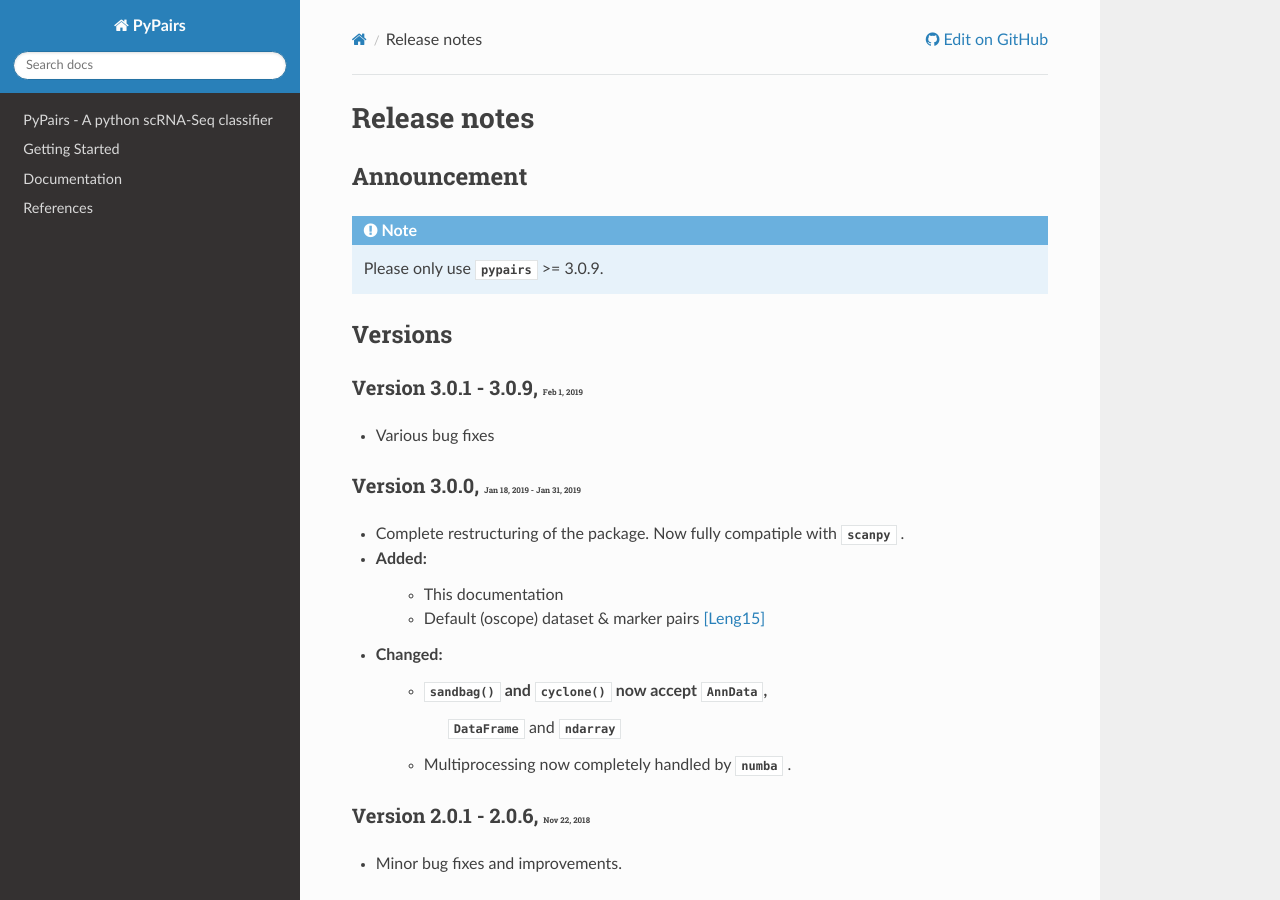
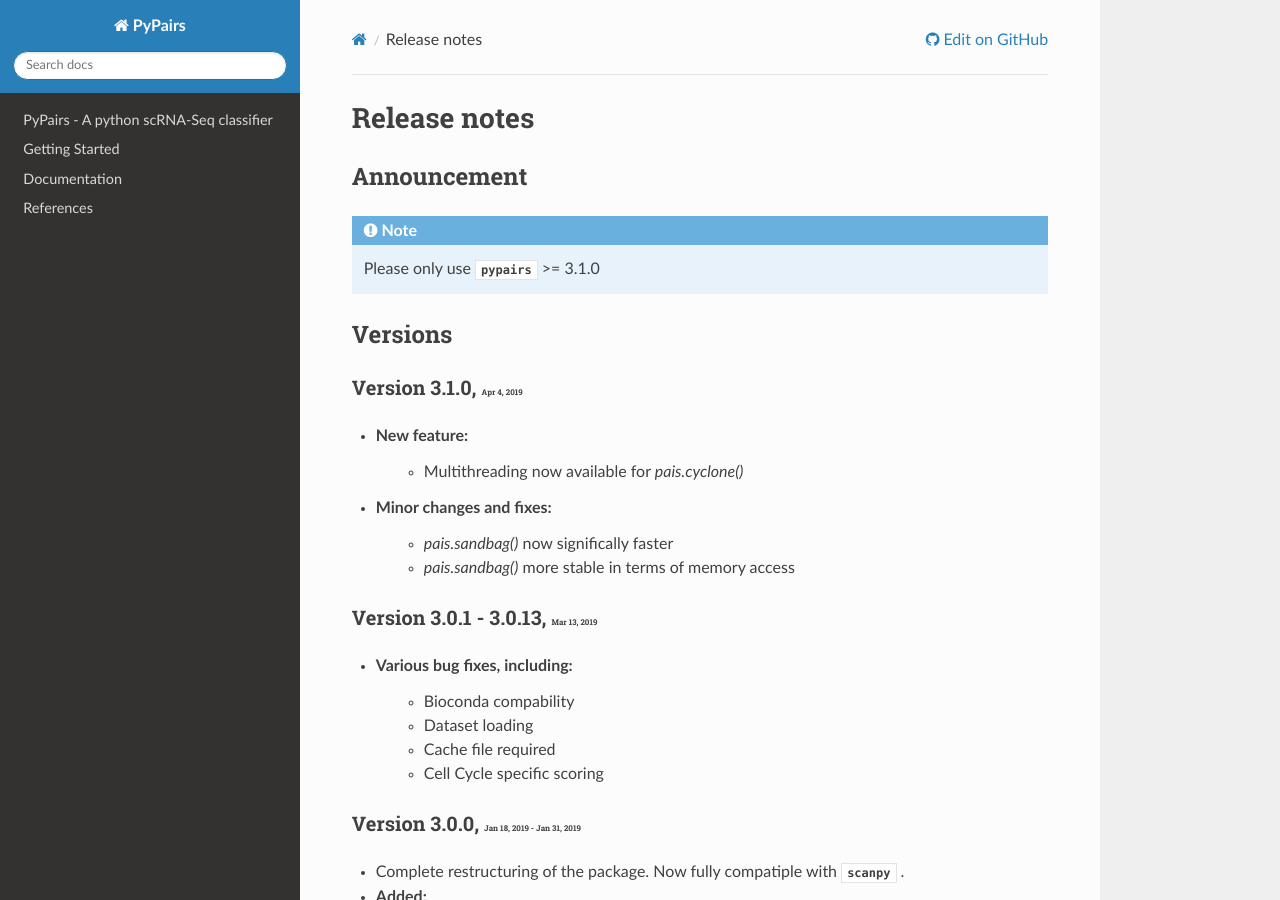
Before and after one commit to rfechtner/pypairs, a Sphinx documentation site: the page built from docs/release_notes.rst, in a window 1280 px wide and 900 px high. Built offline with Sphinx 7.4.7 and the Read the Docs theme 2.0.0, drawn with Linux system fonts in a browser that asks for light colours; the version number could not be read and is left out.

Commit message:
Updated release notes to 3.1.0

```diff
--- a/docs/release_notes.rst
+++ b/docs/release_notes.rst
@@ -11,16 +11,27 @@ Announcement
 """"""""""""
 .. note::
 
-    Please only use :mod:`pypairs` >= 3.0.9.
+    Please only use :mod:`pypairs` >= 3.1.0
 
 
 Versions
 """"""""
+Version 3.1.0, :small:`Apr 4, 2019`
+~~~~~~~~~~~~~~~~~~~~~~~~~~~~~~~~~~~
+- New feature:
+    - Multithreading now available for `pais.cyclone()`
+- Minor changes and fixes:
+    - `pais.sandbag()` now significally faster
+    - `pais.sandbag()` more stable in terms of memory access
 
-Version 3.0.1 - 3.0.9, :small:`Feb 1, 2019`
+Version 3.0.1 - 3.0.13, :small:`Mar 13, 2019`
 ~~~~~~~~~~~~~~~~~~~~~~~~~~~~~~~~~~~~~~~~~~~
 
-- Various bug fixes
+- Various bug fixes, including:
+    - Bioconda compability
+    - Dataset loading
+    - Cache file required
+    - Cell Cycle specific scoring
 
 Version 3.0.0, :small:`Jan 18, 2019 - Jan 31, 2019`
 ~~~~~~~~~~~~~~~~~~~~~~~~~~~~~~~~~~~~~~~~~~~~~~~~~~~
```
